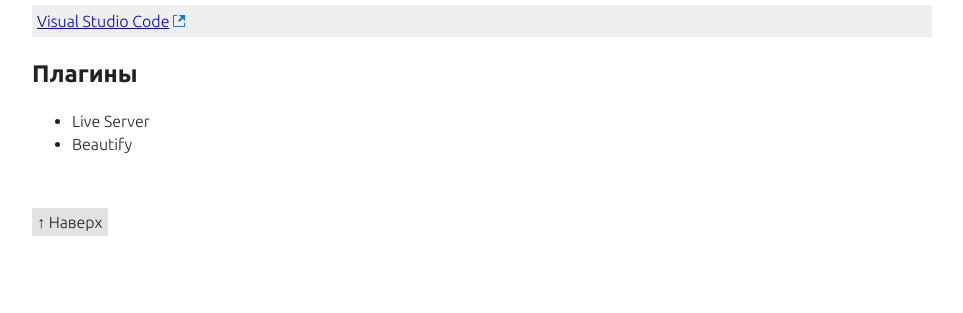
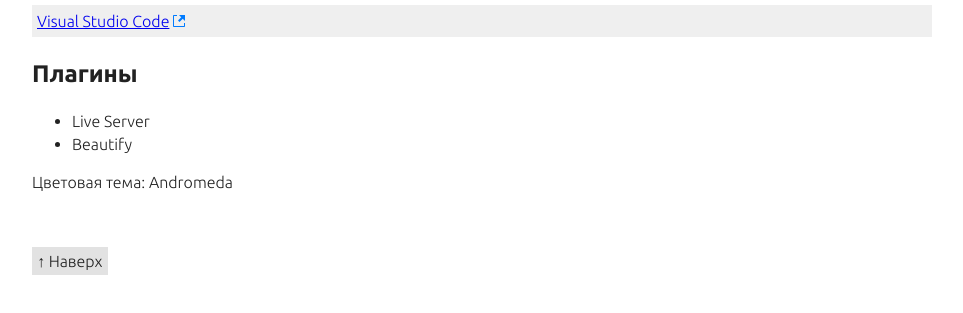
Before and after one commit to online42/online42.github.io, a plain HTML site: page wiki/webdev/vs-code.html in a window 1280 px wide. Shown: the part 83-396 px from the top of the page, without its empty margins (158-1121 px from the left). Drawn offline with Linux system fonts and the light colour scheme.

Commit message:
Update vs-code.html

```diff
--- a/wiki/webdev/vs-code.html
+++ b/wiki/webdev/vs-code.html
@@ -24,6 +24,7 @@
 			<li>Live Server</li>
 			<li>Beautify</li>
 		</ul>
+		<p>Цветовая тема: Andromeda</p>
 
 		<footer class="footer"></footer>
 
```
